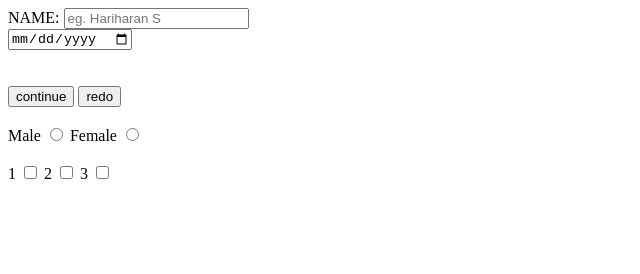
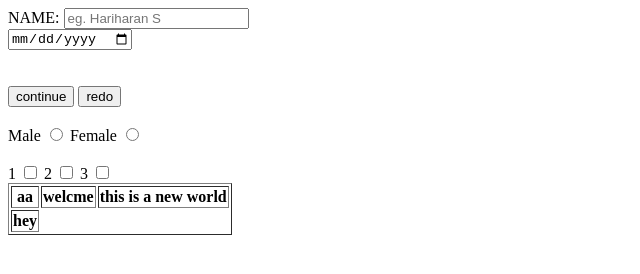
Before and after one commit to hariharans-dev/code_store, a plain HTML site: page web/practise1.html in a window 1280 px wide. Shown: the whole page, without its empty margins (0-640 px from the left). Drawn offline with Linux system fonts and the light colour scheme.

Commit message:
just some changes in the practise1.html file

```diff
--- a/web/practise1.html
+++ b/web/practise1.html
@@ -21,7 +21,16 @@
             2 <input type="checkbox" name="books" id="books">
             3 <input type="checkbox" name="books" id="books">
         </form>
-        <!-- <button type="button">click here</button> -->
+        <table border>
+            <tr part="2">
+                <th>aa</th>
+                <th>welcme</th>
+                <th>this is a new world</th>
+                <tr>
+                    <th>hey</th>
+                </tr>
+            </tr>
+        </table>
 
     </body>
 </html>
```
